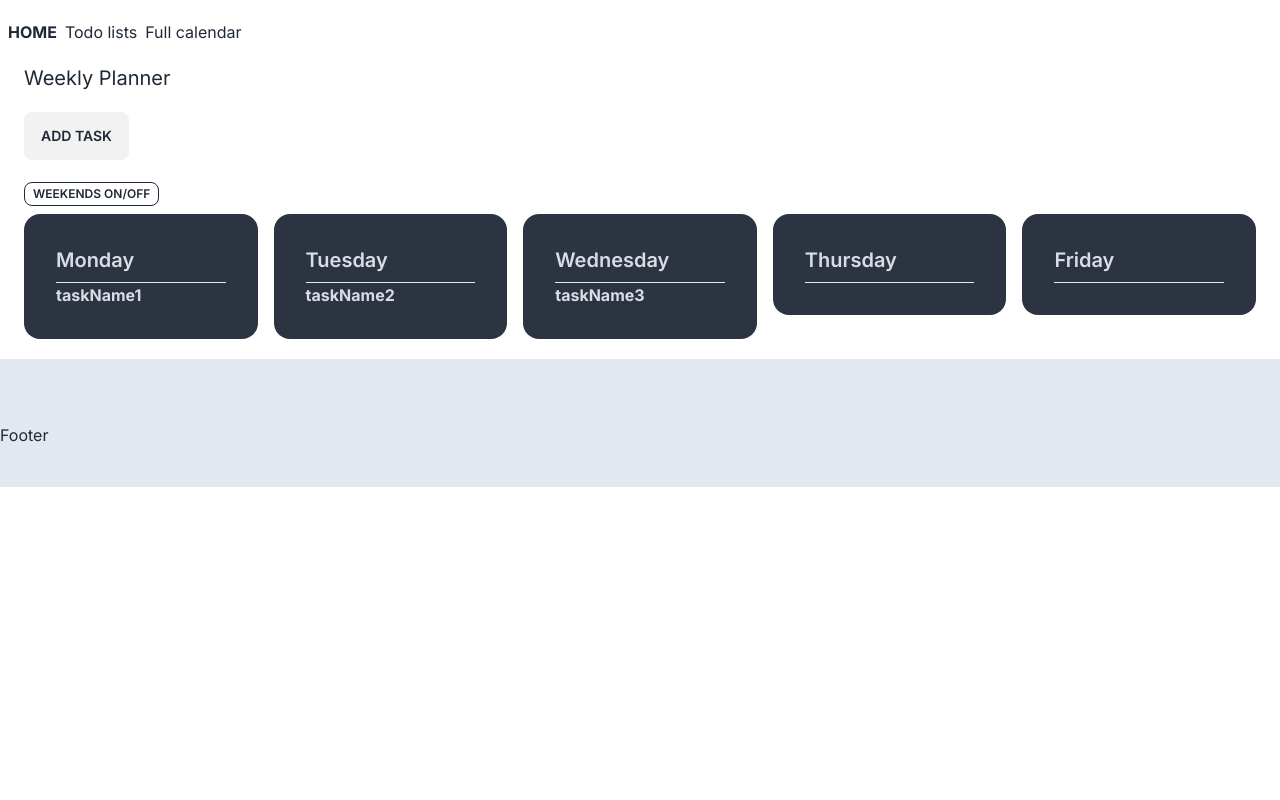
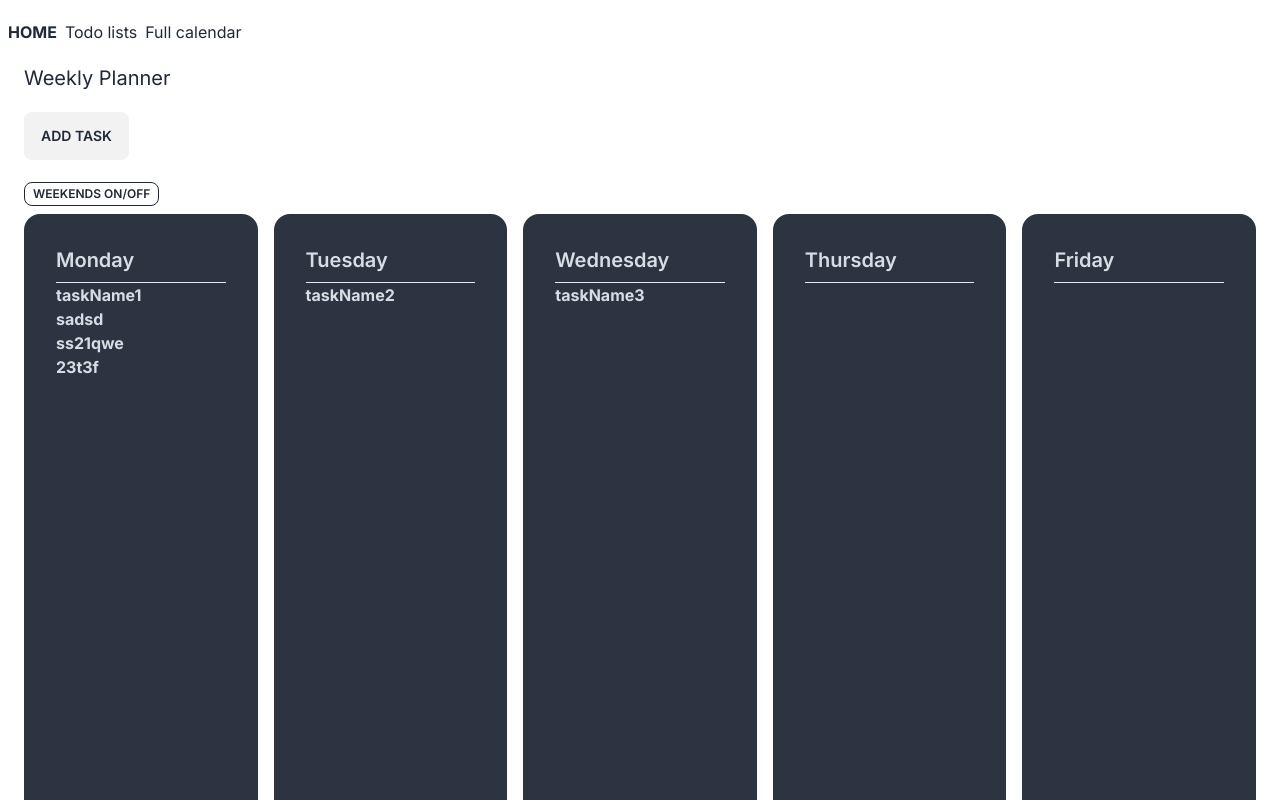
Before and after one commit to BertoPolo/week-plannerTS, a Next.js app: page /home in a window 1280 px wide. Shown: the top 800 px of the page. Built offline with nearby package versions, Linux system fonts and the light colour scheme; data requests are answered from the project's data file.

Commit message:
add selected description

```diff
--- a/components/Day.tsx
+++ b/components/Day.tsx
@@ -5,6 +5,7 @@ import { ITask, TaskProps } from "@/types"
 const Day = ({ tasks }: TaskProps) => {
   const [isDescription, setIsDescription] = useState<boolean>(false) //enables description mode
   const [wantWeekends, setWantWeekends] = useState<boolean>(false)
+  const [selectedTask, setSelectedTask] = useState<string>("")
   let displayDays = ["Monday", "Tuesday", "Wednesday", "Thursday", "Friday"]
 
   if (wantWeekends) displayDays = ["Monday", "Tuesday", "Wednesday", "Thursday", "Friday", "Saturday", "Sunday"]
@@ -19,8 +20,8 @@ const Day = ({ tasks }: TaskProps) => {
         {/*  */}
         {displayDays.map((weekDay) => {
           return (
-            <div className="card sm:w-auto bg-neutral text-neutral-content " key={weekDay}>
-              <div className="card-body">
+            <div className="card sm:w-auto bg-neutral text-neutral-content h-screen" key={weekDay}>
+              <div className="card-body ">
                 <h2 className="card-title">{weekDay} </h2>
                 <div>
                   <hr />
@@ -32,11 +33,16 @@ const Day = ({ tasks }: TaskProps) => {
                           {task.dayOfWeek === weekDay && (
                             <div>
                               <p>
-                                <b className="pointer" onClick={() => setIsDescription(!isDescription)}>
+                                <b
+                                  className="cursor-pointer"
+                                  onClick={() => {
+                                    setIsDescription(!isDescription), setSelectedTask(task.id)
+                                  }}
+                                >
                                   {task.taskName}
                                 </b>
                               </p>
-                              {isDescription && <p>{task.description}</p>}
+                              {isDescription && <small>{task.id === selectedTask && task.description}</small>}
                             </div>
                           )}
                         </div>
--- a/data/events.json
+++ b/data/events.json
@@ -32,7 +32,25 @@
     },
     {
       "id": "3afff816-e2c9-4b3b-b72e-28dc656c7729",
-      "taskName": "",
+      "taskName": "sadsd",
+      "startTime": "14:26",
+      "endTime": "14:31",
+      "isDone": false,
+      "description": "sad",
+      "dayOfWeek": "Monday"
+    },
+    {
+      "id": "3afff816-e2c9-4b3b-b72e",
+      "taskName": "ss21qwe",
+      "startTime": "14:26",
+      "endTime": "14:31",
+      "isDone": false,
+      "description": "sad",
+      "dayOfWeek": "Monday"
+    },
+    {
+      "id": "3afff816-e2c9-4b3b-b72e-28dukc656c7729",
+      "taskName": "23t3f",
       "startTime": "14:26",
       "endTime": "14:31",
       "isDone": false,
```
